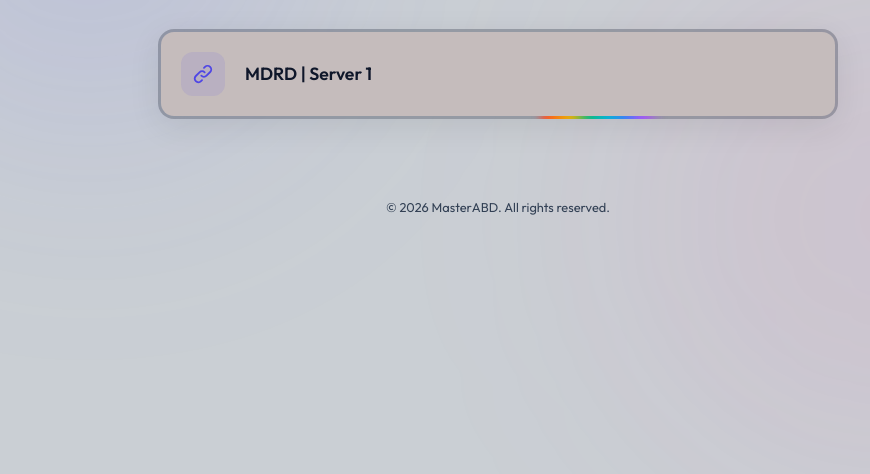
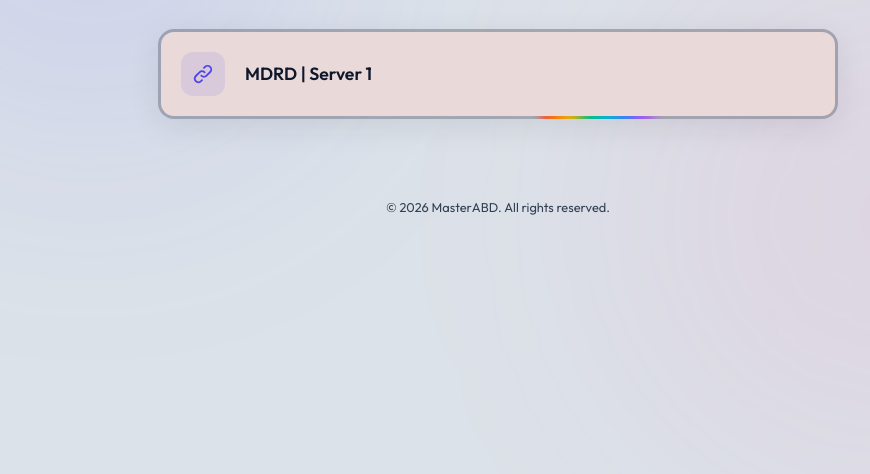
Before and after one commit to arnq-abd/applink___ok, a plain HTML site: page index.html in a window 1280 px wide. Shown: the part 326-800 px from the top of the page, without its empty margins (142-1012 px from the left). Drawn offline with Linux system fonts and the light colour scheme; no server answers.

Commit message:
12% White Off

```diff
--- a/style.css
+++ b/style.css
@@ -38,8 +38,8 @@ html {
 
 [data-theme="light"] {
     /* Light Theme Variables */
-    --bg-primary: #cacfd4;
-    --bg-secondary: #c5bcbc;
+    --bg-primary: #dce2e9;
+    --bg-secondary: #e9d9d9;
     --card-bg-hover: rgba(255, 255, 255, 0.65);
     --card-bg-gradient: linear-gradient(rgba(255, 255, 255, 0.85), rgba(255, 255, 255, 0.85));
     --border-color: rgba(15, 23, 42, 0.28);
@@ -160,6 +160,7 @@ body {
     letter-spacing: -0.025em;
     background: linear-gradient(135deg, var(--accent), #ec4899);
     -webkit-background-clip: text;
+    background-clip: text;
     -webkit-text-fill-color: transparent;
 }
 
```
